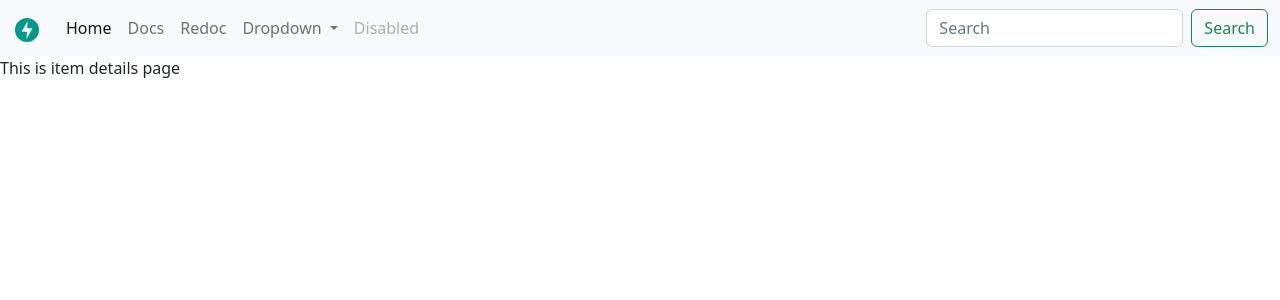
After one commit to shahlep/fastApi-fun-9, a FastAPI app: page /details/1 in a window 1280 px wide. The commit adds this page. Shown: the top 300 px of the page. Run offline with FastAPI, Linux system fonts and the light colour scheme; data that the repository does not hold is empty.

Commit message:
fastApi fun 166

```diff
--- a/templates/card.html
+++ b/templates/card.html
@@ -2,6 +2,6 @@
   <div class="card-body">
     <h5 class="card-title">{{ card_item.title }}</h5>
     <p class="card-text">{{ card_item.description[:50] }}</p>
-    <a href="" class="btn btn-primary">Read more</a>
+    <a href="#item_details_page.html" class="btn btn-primary">Read more</a>
   </div>
 </div>
--- /dev/null
+++ b/templates/item_details_page.html
@@ -0,0 +1,9 @@
+{% extends "base.html" %}
+
+{% block title %}
+    <title>Item Details Page</title>
+{% endblock %}
+
+{% block content %}
+    <p>This is item details page</p>
+{% endblock %}
```
